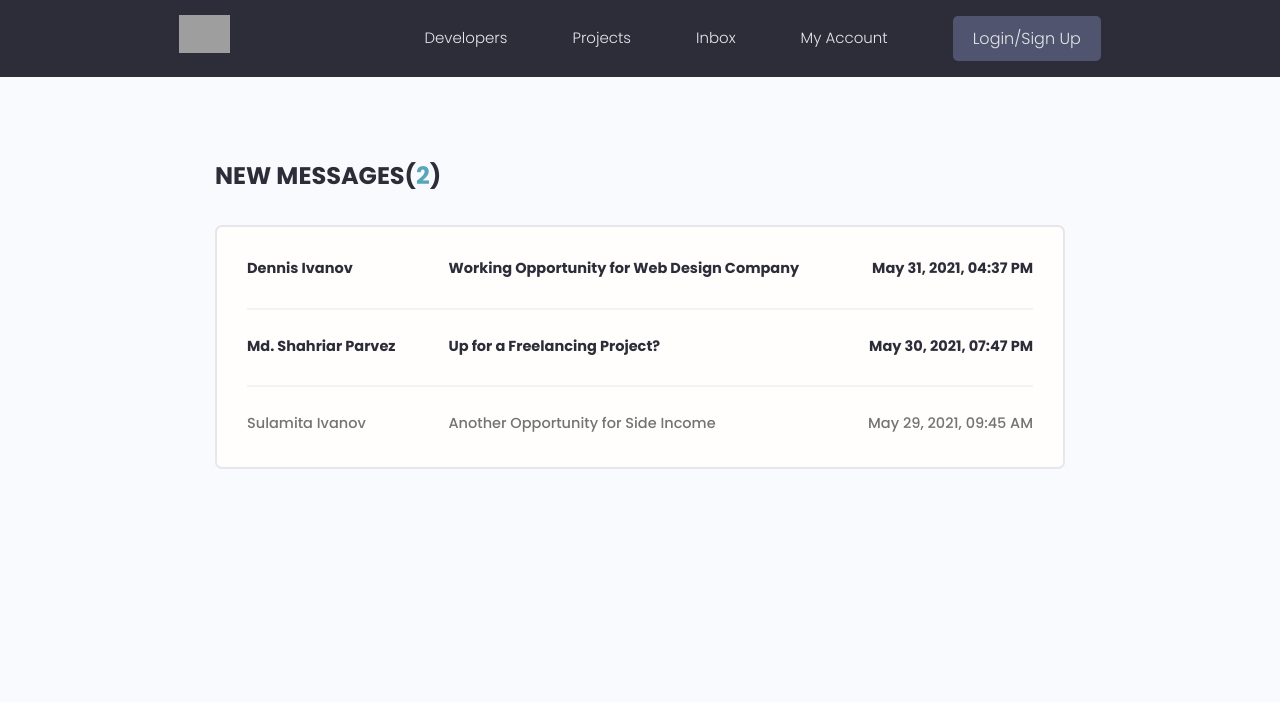
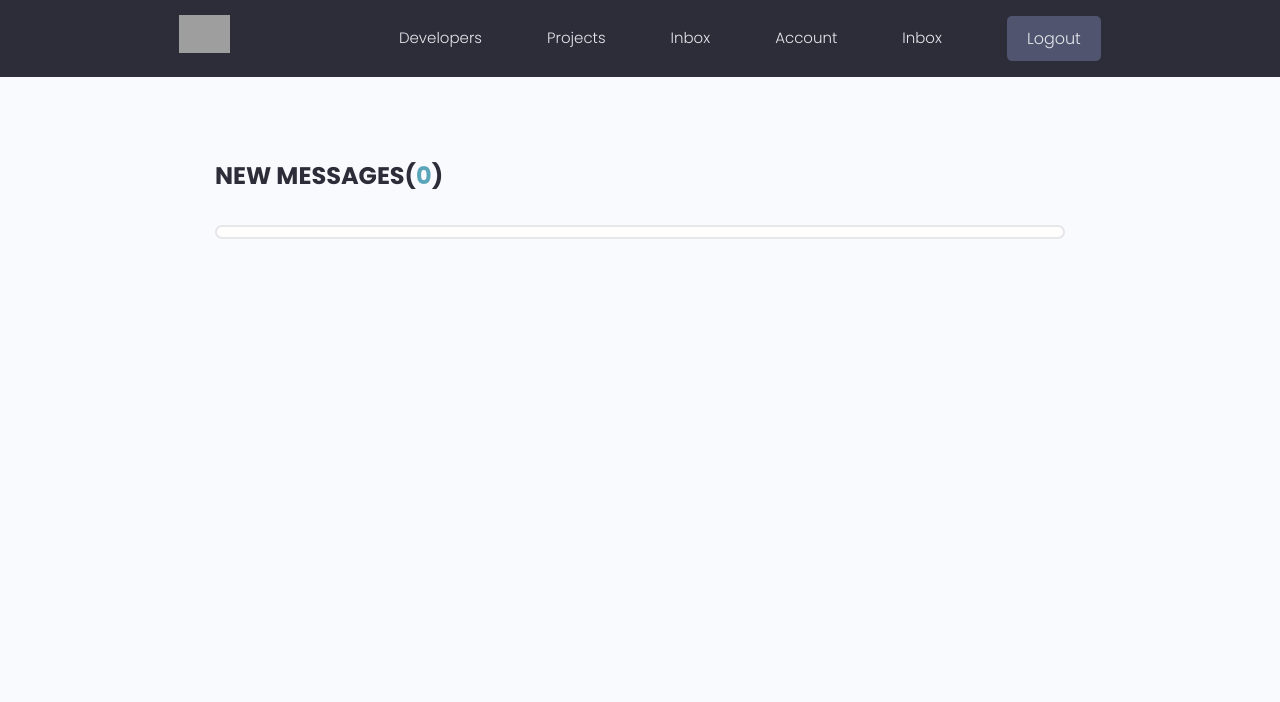
Before and after one commit to aliadde/devsearch, a Django app: page /inbox/ in a window 1280 px wide. Shown: the top 702 px of the page. Run offline with Django 5.2, Linux system fonts and the light colour scheme; a user stored in the database is signed in; data comes from the database, SQL or seed files in the repository; both versions use the stored data as it was after the commit; some libraries are stand-ins or nearby versions; grey boxes are pictures that could not be loaded.

Commit message:
we did style, logic of unread and read messages for inbox. let go for diffrent pageto show message

```diff
--- a/users/templates/users/inbox.html
+++ b/users/templates/users/inbox.html
@@ -1,76 +1,24 @@
-<!DOCTYPE html>
-<html lang="en">
+{% extends "base.html" %}
+{% block content %}
 
-<head>
-  <meta charset="UTF-8" />
-  <meta http-equiv="X-UA-Compatible" content="IE=edge" />
-  <meta name="viewport" content="width=device-width, initial-scale=1.0" />
+<main class="inbox my-xl">
+  <div class="content-box">
+    <h3 class="inbox__title">New Messages(<span>{{unreadMessages}}</span>)</h3>
+    <ul class="messages">
+      {% for message in messageRequests %}
+        {% if not message.is_read  %}  <li class="message message--unread">
+        {% else %} <li class="message" >
+        {% endif %}
 
-  <!-- Favicon -->
-  <link rel="shortcut icon" href="images/favicon.ico" type="image/x-icon" />
-  <!-- Icon - IconMonster -->
-  <link rel="stylesheet" href="https://cdn.iconmonstr.com/1.3.0/css/iconmonstr-iconic-font.min.css" />
-  <!-- Mumble UI -->
-  <link rel="stylesheet" href="uikit/styles/uikit.css" />
-  <!-- Dev Search UI -->
-  <link rel="stylesheet" href="styles/app.css" />
 
-  <title>DevSearch - Connect with Developers!</title>
-</head>
-
-<body>
-  <!-- Header Section -->
-  <header class="header">
-    <div class="container container--narrow">
-      <a href="/" class="header__logo">
-        <img src="images/logo.svg" alt="DevSearch Logo" />
-      </a>
-      <nav class="header__nav">
-        <input type="checkbox" id="responsive-menu" />
-        <label for="responsive-menu" class="toggle-menu">
-          <span>Menu</span>
-          <div class="toggle-menu__lines"></div>
-        </label>
-        <ul class="header__menu">
-          <li class="header__menuItem"><a href="index.html">Developers</a></li>
-          <li class="header__menuItem"><a href="projects.html">Projects</a></li>
-          <li class="header__menuItem"><a href="inbox.html">Inbox</a></li>
-          <li class="header__menuItem"><a href="account.html">My Account</a></li>
-          <li class="header__menuItem"><a href="login.html" class="btn btn--sub">Login/Sign Up</a></li>
-        </ul>
-      </nav>
-    </div>
-  </header>
-
-  <!-- Main Section -->
-  <main class="inbox my-xl">
-    <div class="content-box">
-      <h3 class="inbox__title">New Messages(<span>2</span>)</h3>
-      <ul class="messages">
-        <li class="message message--unread">
           <a href="message.html">
-            <span class="message__author">Dennis Ivanov</span>
-            <span class="message__subject">Working Opportunity for Web Design Company</span>
-            <span class="message__date">May 31, 2021, 04:37 PM</span>
+            <span class="message__author">{{message.name}}</span>
+            <span class="message__subject">{{message.subject}}</span>
+            <span class="message__date">{{message.created}}</span>
           </a>
         </li>
-        <li class="message message--unread">
-          <a href="message.html">
-            <span class="message__author">Md. Shahriar Parvez</span>
-            <span class="message__subject">Up for a Freelancing Project?</span>
-            <span class="message__date">May 30, 2021, 07:47 PM</span>
-          </a>
-        </li>
-        <li class="message">
-          <a href="message.html">
-            <span class="message__author">Sulamita Ivanov</span>
-            <span class="message__subject">Another Opportunity for Side Income</span>
-            <span class="message__date">May 29, 2021, 09:45 AM</span>
-          </a>
-        </li>
-      </ul>
-    </div>
-  </main>
-</body>
-
-</html>
+      {% endfor %}
+    </ul>
+  </div>
+</main>
+{% endblock content %}
--- a/users/views.py
+++ b/users/views.py
@@ -1,7 +1,7 @@
 from django.shortcuts import render, redirect
 from django.contrib.auth import login, authenticate, logout
 from django.contrib.auth.models import User
-from .models import Profile
+from .models import Profile ,Message
 from django.contrib import messages
 from .forms import CustomUCF, ProfileForm, SkillForm
 from django.contrib.auth.decorators import login_required
@@ -186,5 +186,16 @@ def deleteSkill(request, pk):
 
 @login_required(login_url ='login')
 def inbox(request):
-      context = {}
+      profile = request.user.profile # get profile of user is sending request
+
+      message_requests =  profile.messages.all() # lets get user is logged in messages
+      # if remmeber, we can now acces to child with just .messages, becauseof ralated_name= messages
+
+      unread_messages = message_requests.filter(is_read=False).count() # messages Not Read (just count)
+
+
+      context = {
+            "messageRequests":message_requests ,
+            "unreadMessages":unread_messages ,
+            }
       return render(request, 'users/inbox.html', context )
```
Also changed, not shown: db.sqlite3.
